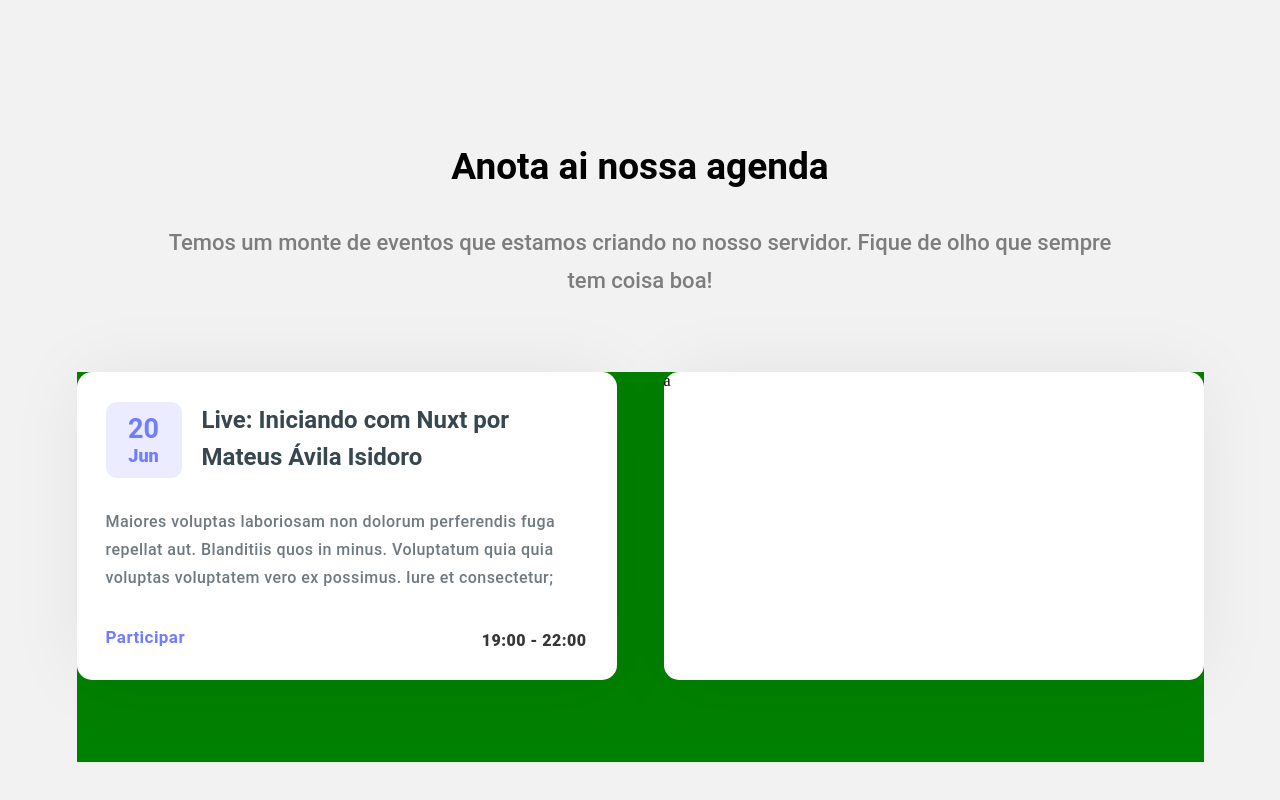
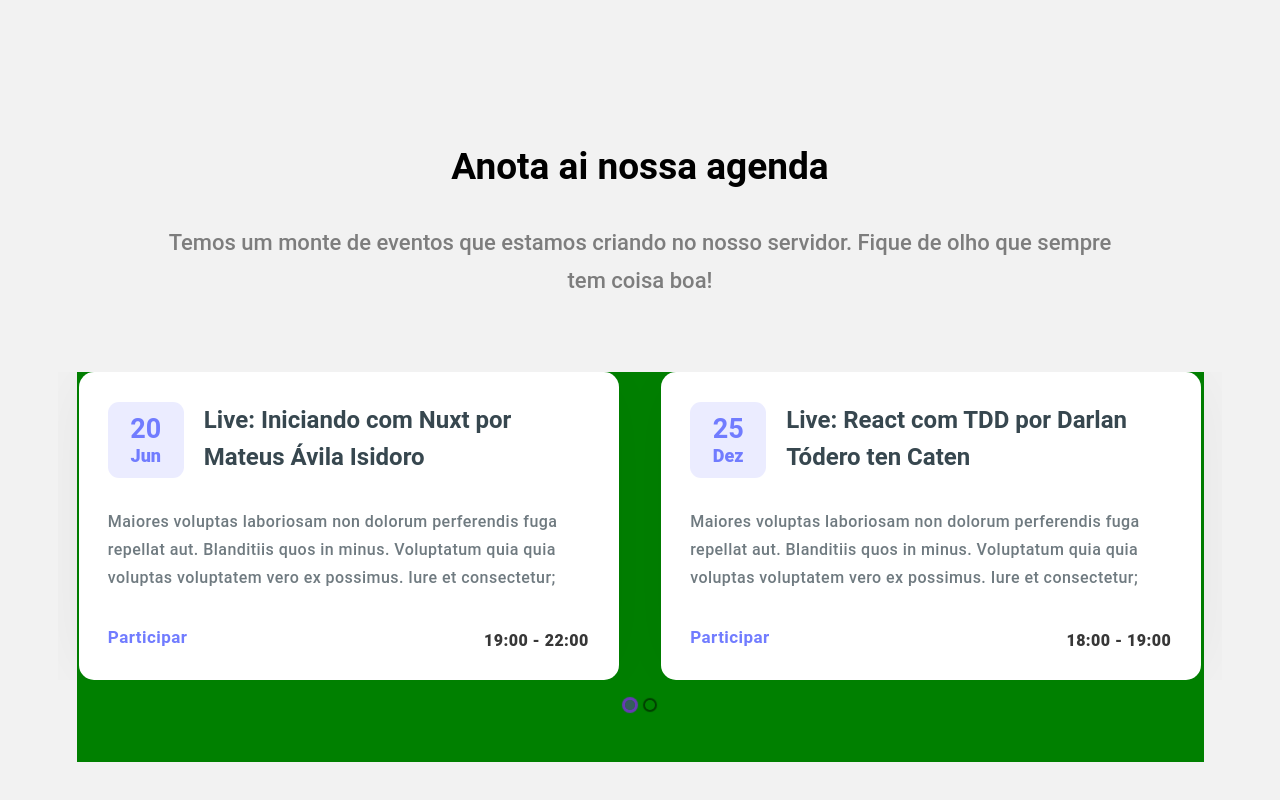
Before and after one commit to Wiilderson/Desafio-Techpeople, a React (Vite) app: page / in a window 1280 px wide. Shown: the part 2412-3212 px from the top of the page. Built offline with nearby package versions, Linux system fonts and the light colour scheme.

Commit message:
Parte 3 do componente agenda, concluído a parte do elastic-carousel!

```diff
--- a/package.json
+++ b/package.json
@@ -10,7 +10,9 @@
   "dependencies": {
     "react": "^17.0.2",
     "react-dom": "^17.0.2",
+    "react-elastic-carousel": "^0.11.5",
     "react-icons": "^4.3.1",
+    "react-multi-carousel": "^2.8.0",
     "styled-components": "^5.3.3"
   },
   "devDependencies": {
--- a/src/Components/Agenda/Agenda.tsx
+++ b/src/Components/Agenda/Agenda.tsx
@@ -10,7 +10,20 @@ import {
   TextAgenda,
 } from "./Styled";
 
+import Carousel from "react-elastic-carousel";
+import "./Styled.css";
+import Teste from "../Home/Teste";
+// import Carousel from "react-multi-carousel";
+// import "react-multi-carousel/lib/styles.css";
+
 function Agenda() {
+  const breakPoints = [
+    { width: 1, itemsToShow: 1 },
+    { width: 550, itemsToShow: 2, itemsToScroll: 2 },
+    { width: 768, itemsToShow: 2 },
+    { width: 1400, itemsToShow: 2 },
+  ];
+
   return (
     <Container>
       <TextAgenda>
@@ -22,6 +35,7 @@ function Agenda() {
       </TextAgenda>
 
       <CardsAgendaContainer>
+        <Carousel isRTL={false} breakPoints={breakPoints}>
           <CardAgenda>
             <CardContent>
               <Data>
@@ -34,9 +48,9 @@ function Agenda() {
             </CardContent>
             <Paragrf>
               <p>
-              Maiores voluptas laboriosam non dolorum perferendis fuga repellat
-              aut. Blanditiis quos in minus. Voluptatum quia quia voluptas
-              voluptatem vero ex possimus. Iure et consectetur;
+                Maiores voluptas laboriosam non dolorum perferendis fuga
+                repellat aut. Blanditiis quos in minus. Voluptatum quia quia
+                voluptas voluptatem vero ex possimus. Iure et consectetur;
               </p>
             </Paragrf>
             <HoursContent>
@@ -44,7 +58,52 @@ function Agenda() {
               <span>19:00 - 22:00</span>
             </HoursContent>
           </CardAgenda>
-        <CardAgenda>a</CardAgenda>
+          <CardAgenda>
+            <CardContent>
+              <Data>
+                <span>25</span>
+                <p>Dez</p>
+              </Data>
+              <LiveText>
+                Live: React com TDD por Darlan Tódero ten Caten
+              </LiveText>
+            </CardContent>
+            <Paragrf>
+              <p>
+                Maiores voluptas laboriosam non dolorum perferendis fuga
+                repellat aut. Blanditiis quos in minus. Voluptatum quia quia
+                voluptas voluptatem vero ex possimus. Iure et consectetur;
+              </p>
+            </Paragrf>
+            <HoursContent>
+              <p>Participar</p>
+              <span>18:00 - 19:00</span>
+            </HoursContent>
+          </CardAgenda>
+
+          <CardAgenda>
+            <CardContent>
+              <Data>
+                <span>25</span>
+                <p>Dez</p>
+              </Data>
+              <LiveText>
+                Live: React com TDD por Darlan Tódero ten Caten
+              </LiveText>
+            </CardContent>
+            <Paragrf>
+              <p>
+                Maiores voluptas laboriosam non dolorum perferendis fuga
+                repellat aut. Blanditiis quos in minus. Voluptatum quia quia
+                voluptas voluptatem vero ex possimus. Iure et consectetur;
+              </p>
+            </Paragrf>
+            <HoursContent>
+              <p>Participar</p>
+              <span>18:00 - 19:00</span>
+            </HoursContent>
+          </CardAgenda>
+        </Carousel>
       </CardsAgendaContainer>
     </Container>
   );
--- /dev/null
+++ b/src/Components/Agenda/Styled.css
@@ -0,0 +1,17 @@
+.rec.rec-arrow:enabled {
+    visibility: hidden;
+  }
+
+  .rec.rec-arrow:disabled {
+    visibility: hidden;
+  }
+
+ .rec.rec-carousel {
+    display: flex;
+    width: 114%;
+    height: 400px;
+ }
+
+ /* .rec.rec-swipable{
+    background-color: papayawhip;
+ } */
--- a/src/Components/Agenda/Styled.ts
+++ b/src/Components/Agenda/Styled.ts
@@ -3,7 +3,6 @@ import styled from "styled-components";
 export const Container = styled.div`
   display: flex;
   flex-direction: column;
-  /* position: absolute; */
   width: 100%;
   height: 804px;
   margin: auto;
@@ -39,11 +38,10 @@ export const TextAgenda = styled.div`
 
 export const CardsAgendaContainer = styled.div`
   display: flex;
-  /* flex-wrap: wrap; */
-  /* gap: 40px; */
   justify-content: space-between;
   margin: auto;
   width: 1127px;
+  /* width: 1400px; */
   background-color: green;
   height: 390px;
   margin-top: 30px;
```
Also changed, not shown: 1 other file (tests, documents, lock files or other folders). Lines whose indentation alone changed are shown as unchanged.
